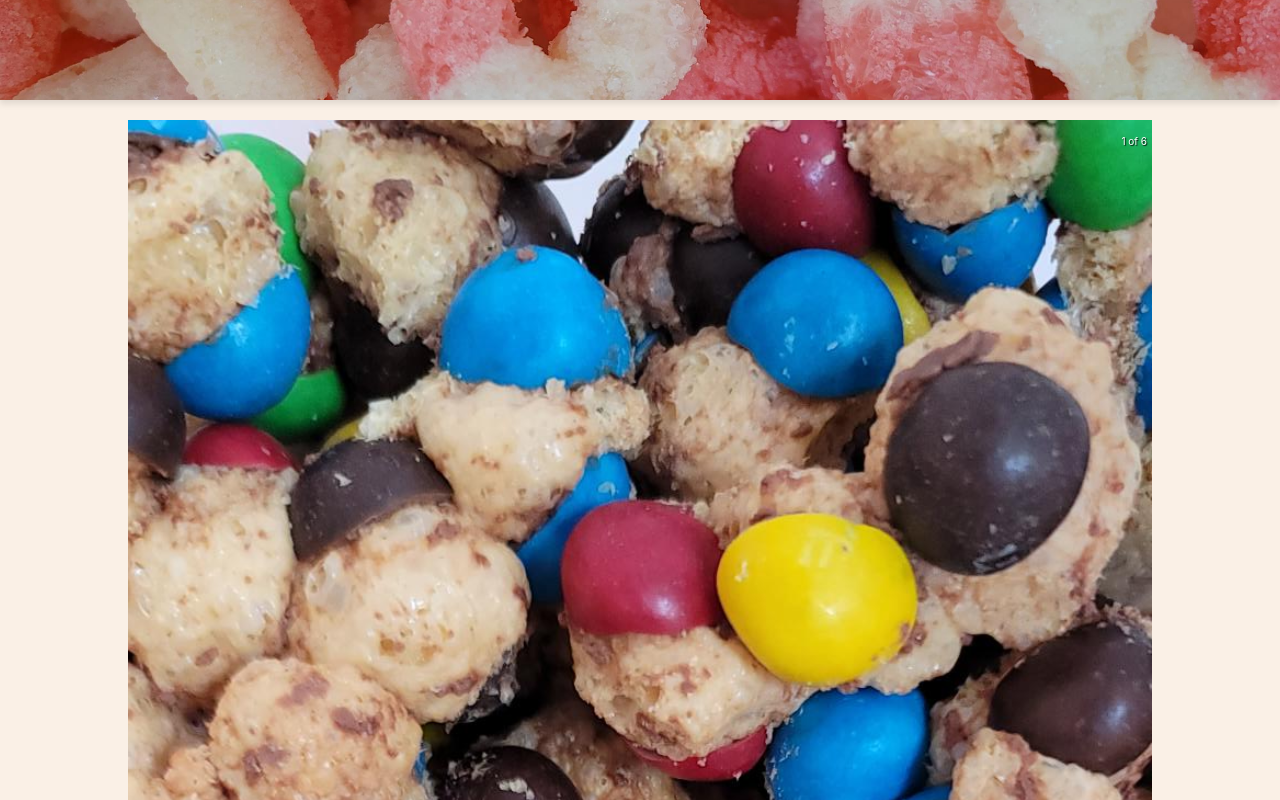
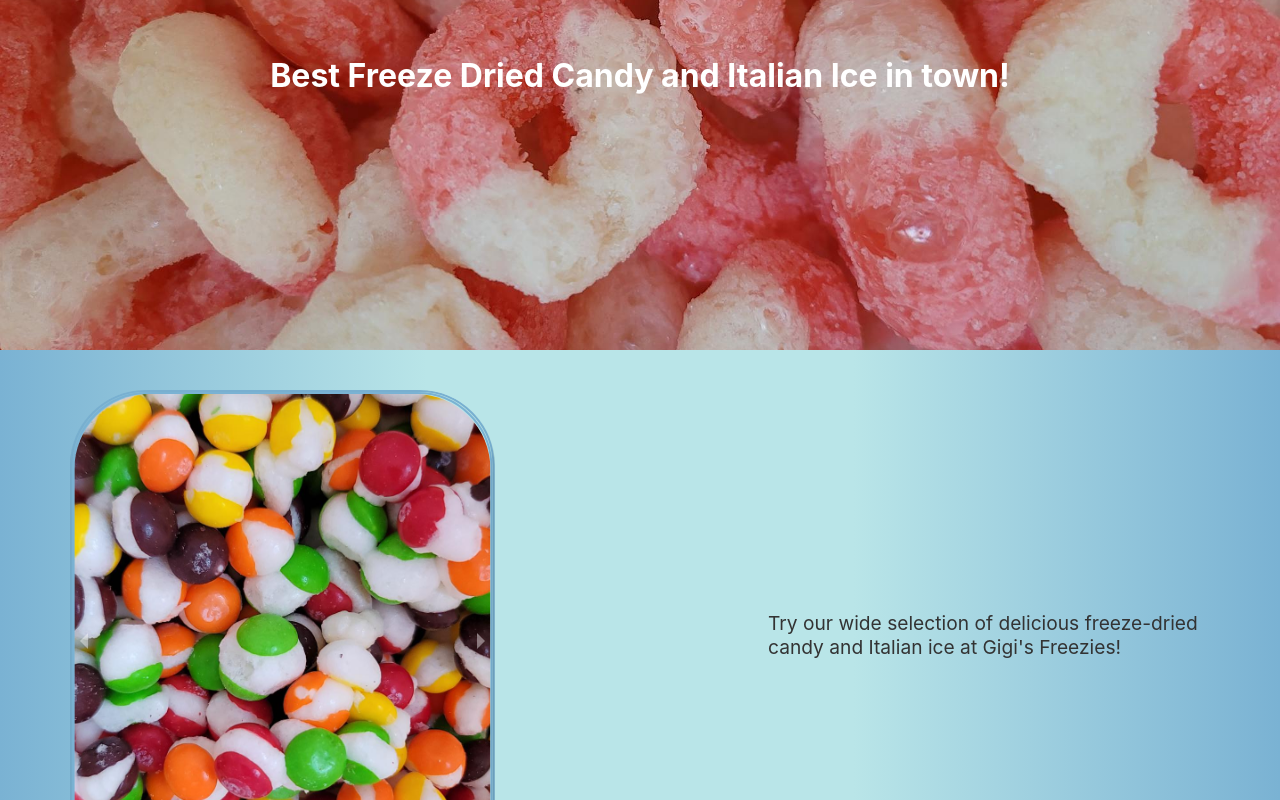
Before and after one commit to Gabriel-Gomez343/gigis-freezies, a React (Create React App) app: page / in a window 1280 px wide. Shown: the part 280-1080 px from the top of the page. Built offline with nearby package versions, Linux system fonts and the light colour scheme.

Commit message:
finished image slider in home page
slight color changes and finished image carasouel

```diff
--- a/src/About.js
+++ b/src/About.js
@@ -24,7 +24,7 @@ function About() {
         But our mission isn't just about the treats; it's about the experience. We're not just serving sweets; we're curating cosmic journeys, where each bite ignites the imagination and sends taste buds soaring to infinity and beyond.
       </p>
       <p>
-        So don your spacesuit, buckle up, and prepare for liftoff. Whether you're a seasoned astronaut or a curious cosmic explorer, there's a flavor galaxy waiting to be discovered at [Business Name]. Let's embark on this cosmic confectionery odyssey together – because in the vast expanse of the universe, there's always room for a little sweetness
+        So don your spacesuit, buckle up, and prepare for liftoff. Whether you're a seasoned astronaut or a curious cosmic explorer, there's a flavor galaxy waiting to be discovered at Gigi's Freezies. Let's embark on this cosmic confectionery odyssey together – because in the vast expanse of the universe, there's always room for a little sweetness
       </p>
       </div>
     </div>
--- a/src/App.css
+++ b/src/App.css
@@ -12,7 +12,7 @@ body {
   top: 0;
   left: 0;
   width: 100%;
-  background-image: linear-gradient(to right, #770981,#3f97fbea, #770981);
+  background-image: linear-gradient(to right, #3B1E54,#7AB2D3, #9B7EBD);
   min-height: 9vh;
   display: flex;
   flex-direction: row;
@@ -21,7 +21,7 @@ body {
   padding: 0 20px;
   font-size: calc(10px + 2vmin);
   z-index: 1000;
-  border-bottom: solid 2px #770981;
+  border-bottom: solid 1px white;
 }
 
 .App-header img {
@@ -70,7 +70,7 @@ body {
 /* Home page styles */
 .welcome-box {
   width: 100%;  /* Make the box span the full width of the page */
-  height: 300px;  /* You can adjust the height as needed */
+  height: 550px;  /* You can adjust the height as needed */
   background-image: url('/public/imgs/fwdfwphotos/20230928_113755.jpg');  /* Path to your image */
   background-size: cover;  /* Ensure the image covers the whole box */
   background-position: center;  /* Center the image in the box */
@@ -84,3 +84,49 @@ body {
   box-shadow: 0px 4px 6px rgba(0, 0, 0, 0.1);  /* Optional: adds a subtle shadow */
   margin: 0;  /* Remove margin to avoid spacing around the box */
 }
+
+.carousel-section {
+  position: relative; /* Add position relative for the pseudo-element */
+  display: flex;
+  justify-content: space-between;  /* Ensure space between the carousel and text block */
+  align-items: center;  /* Vertically center the items */
+  padding: auto;
+  width: 100%;
+  background-image: linear-gradient(to right, #7AB2D3,#B9E5E8, #B9E5E8, #7AB2D3);
+  overflow: hidden; /* Prevent overflow of the slanted part */
+}
+
+.carousel-section::after {
+  content: '';
+  position: absolute;
+  bottom: 0; /* Position it at the bottom */
+  left: 0;
+  width: 100%;
+  height: 300px; /* Height of the slant */
+  background: inherit; /* Use the same background as the section */
+  clip-path: polygon(0 100%, 50% 60%, 100% 100%); /* Create a slant using a polygon */
+  z-index: -1; /* Send the pseudo-element behind the content */
+}
+
+.carousel {
+  flex: 1;  /* Let the carousel section take up more space */
+  max-width: 60%;  /* Limit the carousel to 60% of the container width */
+}
+
+.carousel-text {
+  text-align: left;
+  flex: 1;
+  padding-left: 20px;
+  max-width: 40%;  /* Limit the text block to 40% of the container width */
+}
+
+.carousel-text h2 {
+  font-size: 2rem;
+  color: #352F44;
+}
+
+.carousel-text p {
+  font-size: 1.2rem;
+  color: #333;
+  margin-top: 10px;
+}
--- a/src/App.js
+++ b/src/App.js
@@ -12,7 +12,7 @@ function App() {
       <div className="App">
         <header className="App-header">
           <a href="/">
-            <img src='imgs/logo_with_text.png' />
+            <img src='imgs/logo_without_text.png' />
           </a>
           <div className="header-title">
             <h1>Gigi's Freezies</h1>
@@ -44,9 +44,21 @@ function Home() {
   return (
     <div>
       <div className="welcome-box">
-        Best Freeze Dried Candy in town!
+        Best Freeze Dried Candy and Italian Ice in town!
       </div>
-      <ImageCarousel />
+      <div className='carousel-section'>
+        <div className='carousel'>
+          <ImageCarousel />
+        </div>
+        <div className='carousel-text'>
+          <p>
+            Try our wide selection of delicious freeze-dried
+            <br />
+            candy and Italian ice
+            at Gigi's Freezies!
+          </p>
+        </div>
+      </div>
     </div>
   );
 }
--- a/src/Footer.css
+++ b/src/Footer.css
@@ -92,7 +92,7 @@
 }
 .right-section img {
   height: 120px;
-  margin-top: 30px;
+  margin-top: 20px;
 }
 
 hr {
--- a/src/ImageCarousel.css
+++ b/src/ImageCarousel.css
@@ -3,31 +3,38 @@
   align-items: center;
   justify-content: center;
   position: relative;
-  width: 80%;
-  margin: 20px auto;
+  width: 100%;
+  margin: 20px 20px 20px 50px;
+  padding: 10px;
   overflow: hidden;  /* Hide overflowing images */
+  border-radius: 75px;  /* Rounded corners for the entire carousel */
+  padding: 20px;
 }
 
-.carousel-images {
-  display: flex;
-  width: 200%;  /* Ensure it can show two images at once */
-  transform: translateX(0);
-  transition: transform 0.5s ease;
+.slide {
+  height: 500px;  /* Adjust height to your preference */
+  width: 100%;
 }
 
-.carousel-images.animating {
-  transform: translateX(-50%);  /* Slide by 50% to show the next image */
+.slide img {
+  height: 100%;
+  width: 100%;
+  object-fit: cover;
+  border-radius: 75px;  /* Ensure images have rounded corners */
+  transition: transform 0.5s ease;  /* Smoothen the transition */
 }
 
-.carousel-image {
-  flex: 0 0 50%;  /* Each image takes up 50% of the container */
-  text-align: center;
+.carousel .slide {
+  border-radius: 75px;  /* Ensure each slide itself has rounded corners */
+  border: 2px solid #7AB2D3;
+  box-shadow: 0 4px 10px rgba(0, 0, 0, 0.1);  /* Add subtle shadow for depth */
+  background-color: transparent;
+  transition: box-shadow 0.3s ease;
 }
 
-.carousel-image img {
-  width: 100%;
-  max-height: 300px;
-  object-fit: cover;
+.carousel .carousel-slider {
+  overflow: hidden;
+  border-radius: 75px;  /* Ensure the whole slider has rounded corners */
 }
 
 .carousel-arrow {
--- a/src/ImageCarousel.js
+++ b/src/ImageCarousel.js
@@ -16,7 +16,13 @@ function ImageCarousel() {
     return (
         <div className="carousel-container">
             <Carousel
+                autoPlay
+                interval={4000}
+                infiniteLoop
                 showIndicators
+                showThumbs={false}
+                showStatus={false}
+                transitionTime={700}
                 renderIndicator={(clickHandler, isSelected, index) => {
                     return (
                         <li
```
Also changed, not shown: public/imgs/logo_with_text.png, public/imgs/logo_without_text.png (added).
